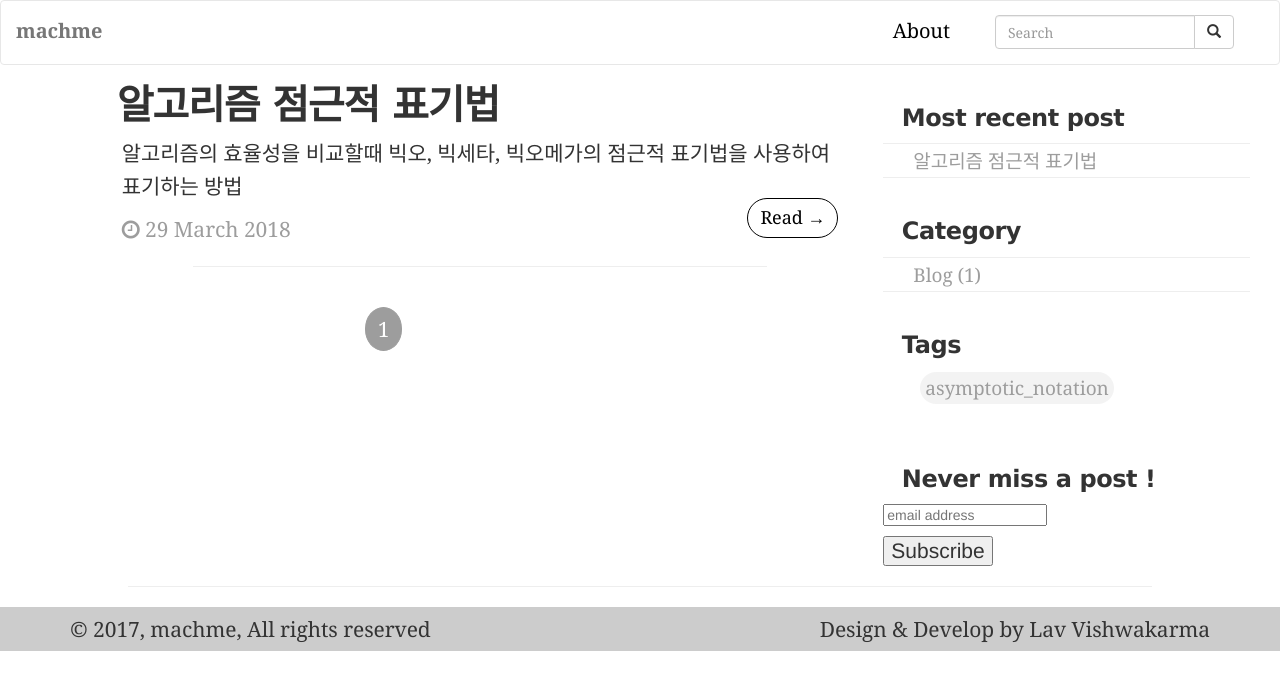
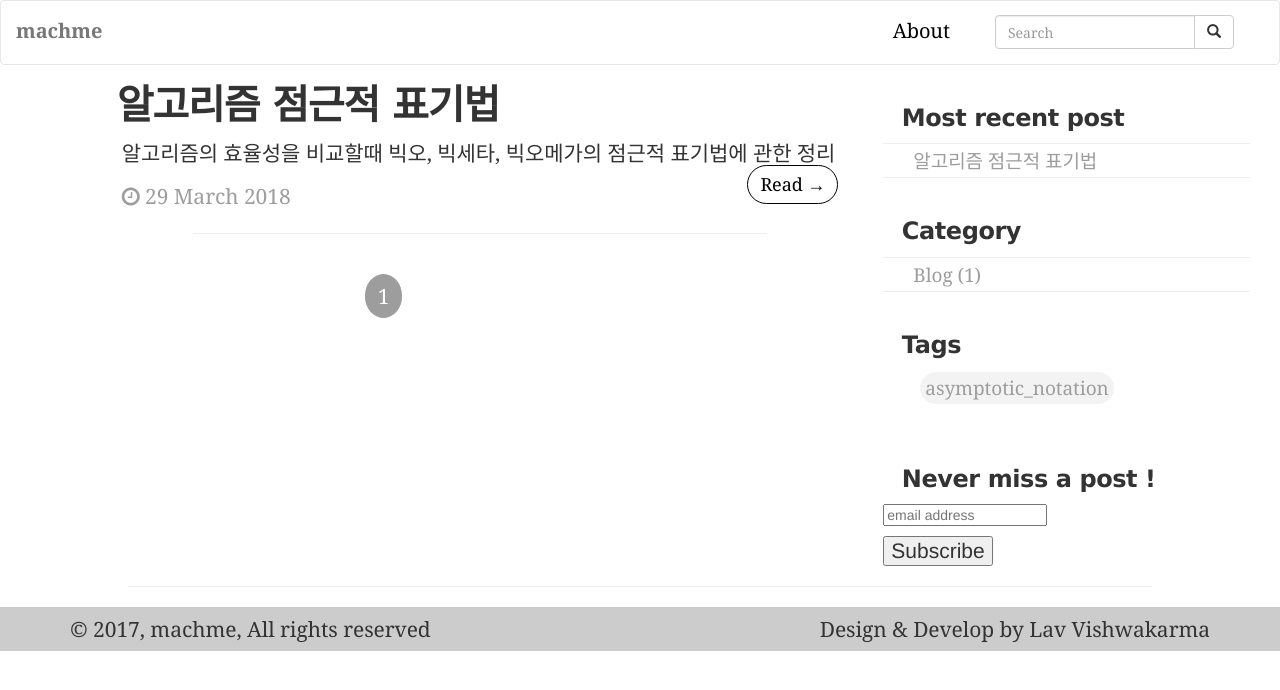
Before and after one commit to machme/machme.github.io, a Jekyll site: the page built from index.html, in a window 1280 px wide. Shown: the top 690 px of the page. Built offline with Jekyll 4.4.1, drawn with Linux system fonts in a browser that asks for light colours; the list of posts is cut into pages by our own code; comment, search, counter and statistics services are not loaded.

Commit message:
no message

```diff
--- a/_posts/2018-03-29-asymptotic_notation.md
+++ b/_posts/2018-03-29-asymptotic_notation.md
@@ -4,7 +4,7 @@ title: '알고리즘 점근적 표기법'
 date: 2018-03-29 00:06:00
 categories: blog
 tags: "asymptotic_notation"
-lead_text: '알고리즘의 효율성을 비교할때 빅오, 빅세타, 빅오메가의 점근적 표기법을 사용하여 표기하는 방법'
+lead_text: '알고리즘의 효율성을 비교할때 빅오, 빅세타, 빅오메가의 점근적 표기법에 관한 정리'
 ---
 
 어떤 알고리즘의 성능을 분석할때 n이 충분히 크다는 가정하에
```
